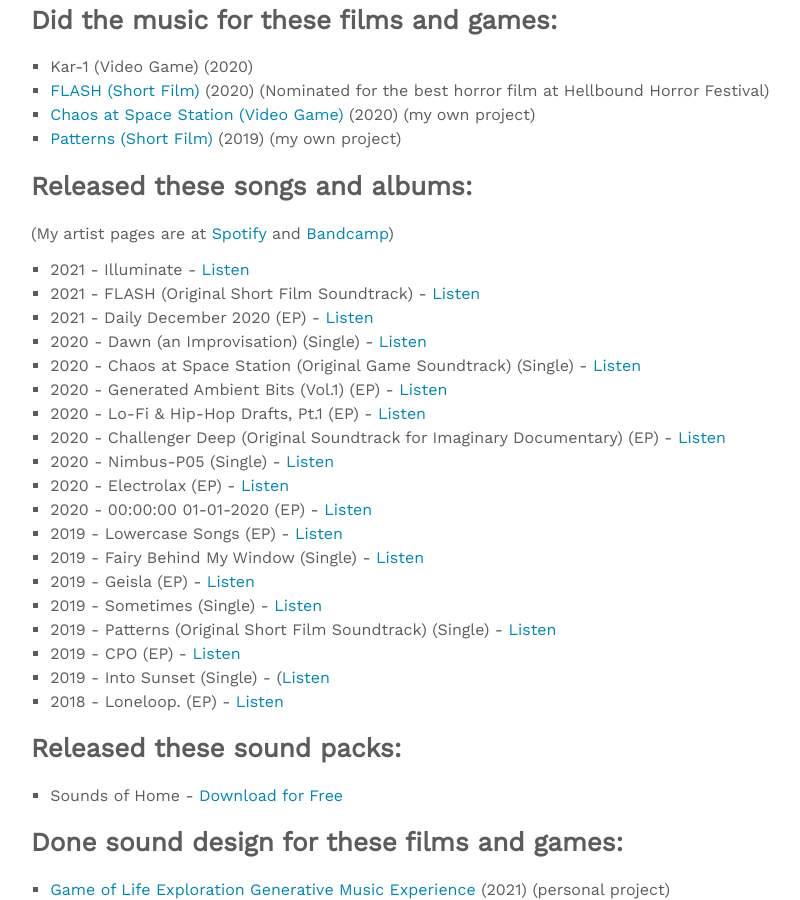
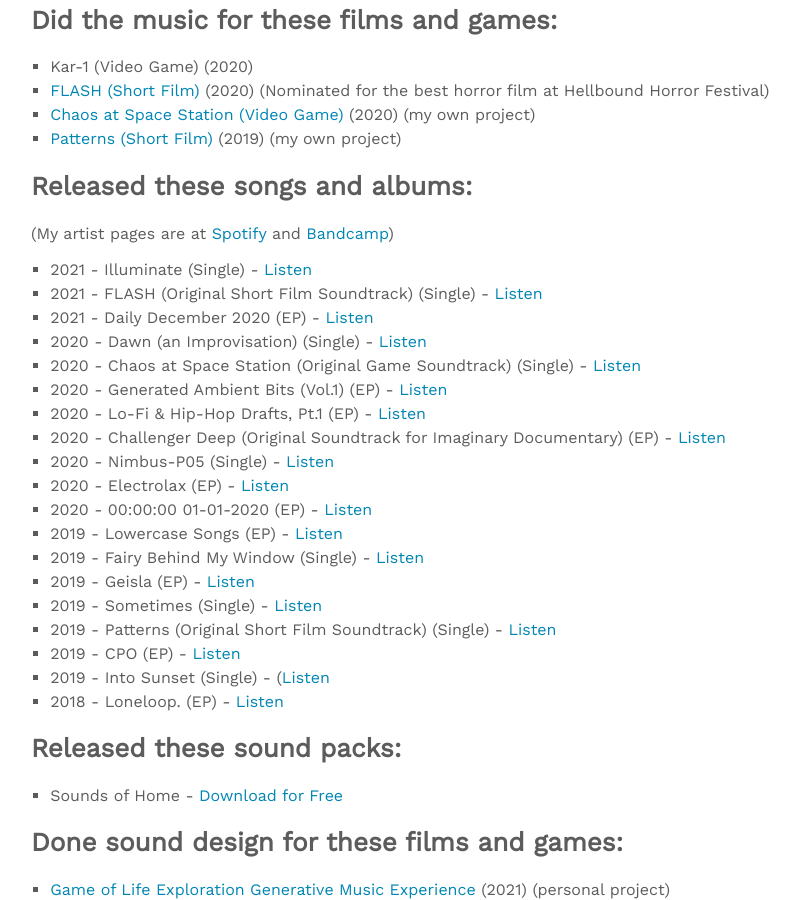
Before and after one commit to amuuu/amuuu.github.io, a Jekyll site: the page built from about.md, in a window 1280 px wide and 900 px high, scrolled down 466 px. Shown: the whole window, without its empty margins (233-1033 px from the left). Built offline with Jekyll 4.4.1, drawn with Linux system fonts in a browser that asks for light colours; nearby versions of some CDN libraries.

Commit message:
Update about.md

```diff
--- a/about.md
+++ b/about.md
@@ -23,8 +23,8 @@ Here's a list of some of the things I've done by far:
 
 ## Released these songs and albums:
 (My artist pages are at [Spotify](https://spoti.fi/2kNt827) and [Bandcamp](https://amuuu.bandcamp.com))
-- 2021 - Illuminate - [Listen](https://open.spotify.com/album/5zGYAPeLOzt6vSsCP1VFou)
-- 2021 - FLASH (Original Short Film Soundtrack) - [Listen](https://open.spotify.com/album/3MLJ7o1SiFuWgVD42uwxiK)
+- 2021 - Illuminate (Single) - [Listen](https://open.spotify.com/album/5zGYAPeLOzt6vSsCP1VFou)
+- 2021 - FLASH (Original Short Film Soundtrack) (Single) - [Listen](https://open.spotify.com/album/3MLJ7o1SiFuWgVD42uwxiK)
 - 2021 - Daily December 2020 (EP) - [Listen](https://open.spotify.com/album/3RcsRWX0ZAJpMjjREeIu8P)
 - 2020 - Dawn (an Improvisation) (Single) - [Listen](https://open.spotify.com/album/08R0U83by6YLxeqGTxNhGE)
 - 2020 - Chaos at Space Station (Original Game Soundtrack) (Single) - [Listen](https://open.spotify.com/album/7mIdWawLLP9SHV0LsLyFCE)
```
